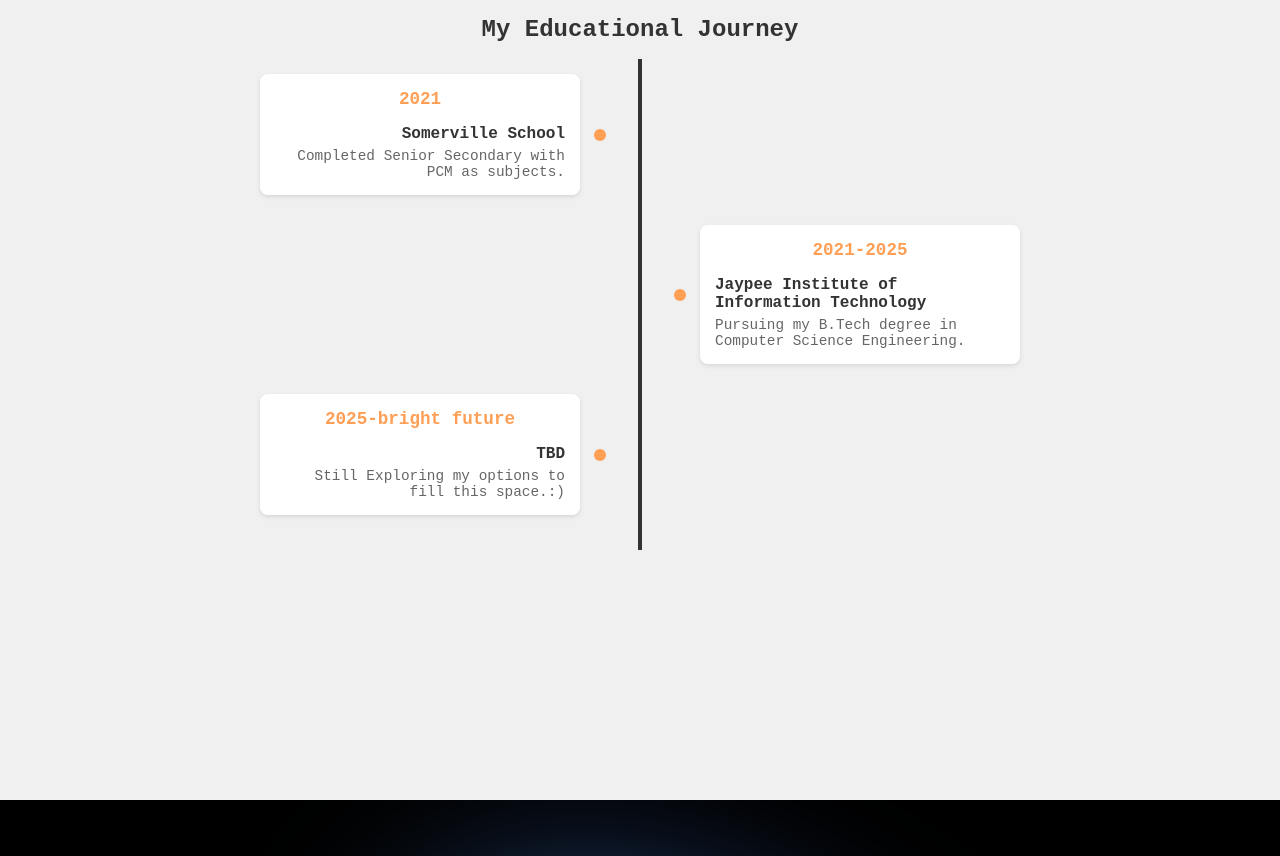
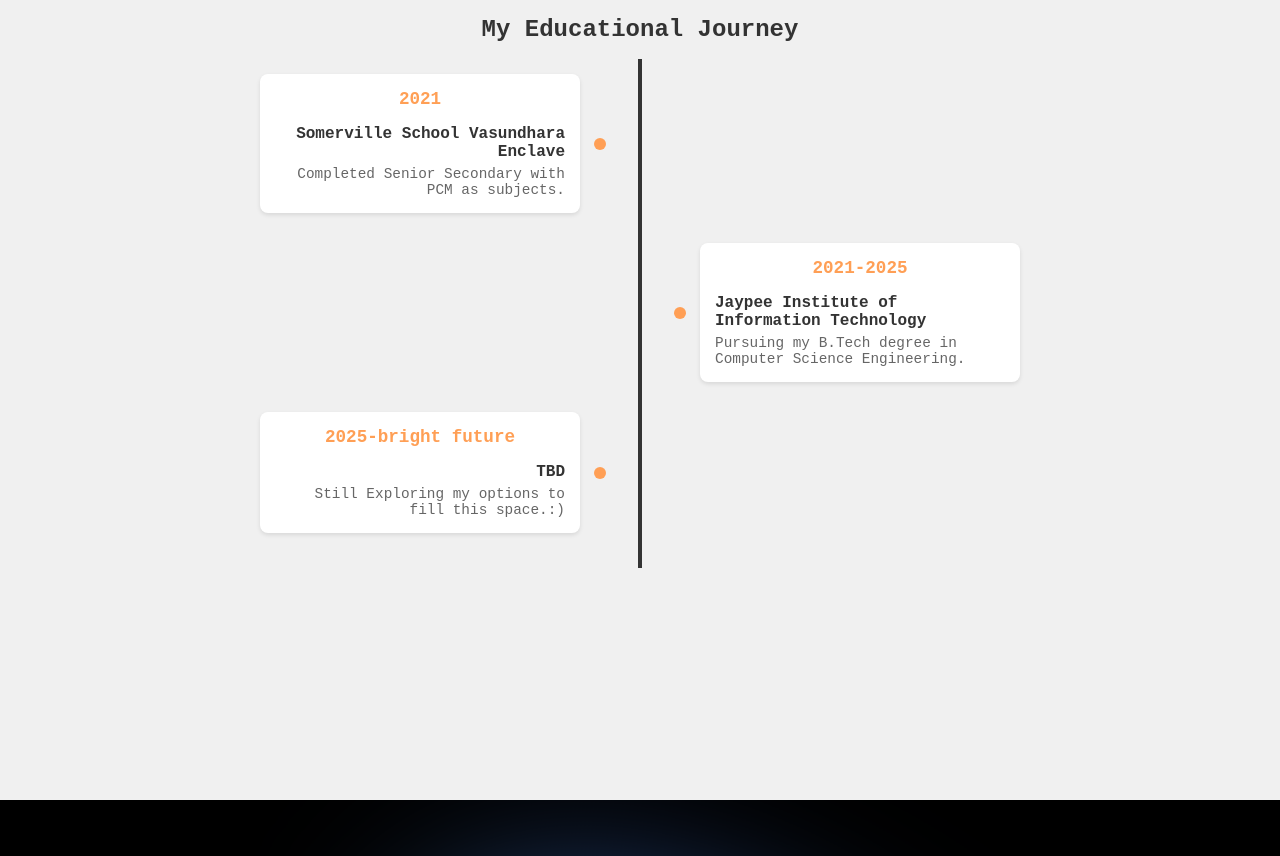
Before and after one commit to Anonymous21-03/Portfolio-showcase-shenanigans, a React (Create React App) app in the folder portfolio/: page / in a window 1280 px wide. Shown: the part 1560-2416 px from the top of the page. Built offline with nearby package versions, Linux system fonts and the light colour scheme.

Commit message:
Timeline change

```diff
--- a/portfolio/src/Pages/Timeline.js
+++ b/portfolio/src/Pages/Timeline.js
@@ -5,7 +5,7 @@ const Timeline = () => {
   const educationData = [
     {
       year: '2021',
-      institution: 'Somerville School',
+      institution: 'Somerville School Vasundhara Enclave',
       description: 'Completed Senior Secondary with PCM as subjects.',
     },
     {
```
